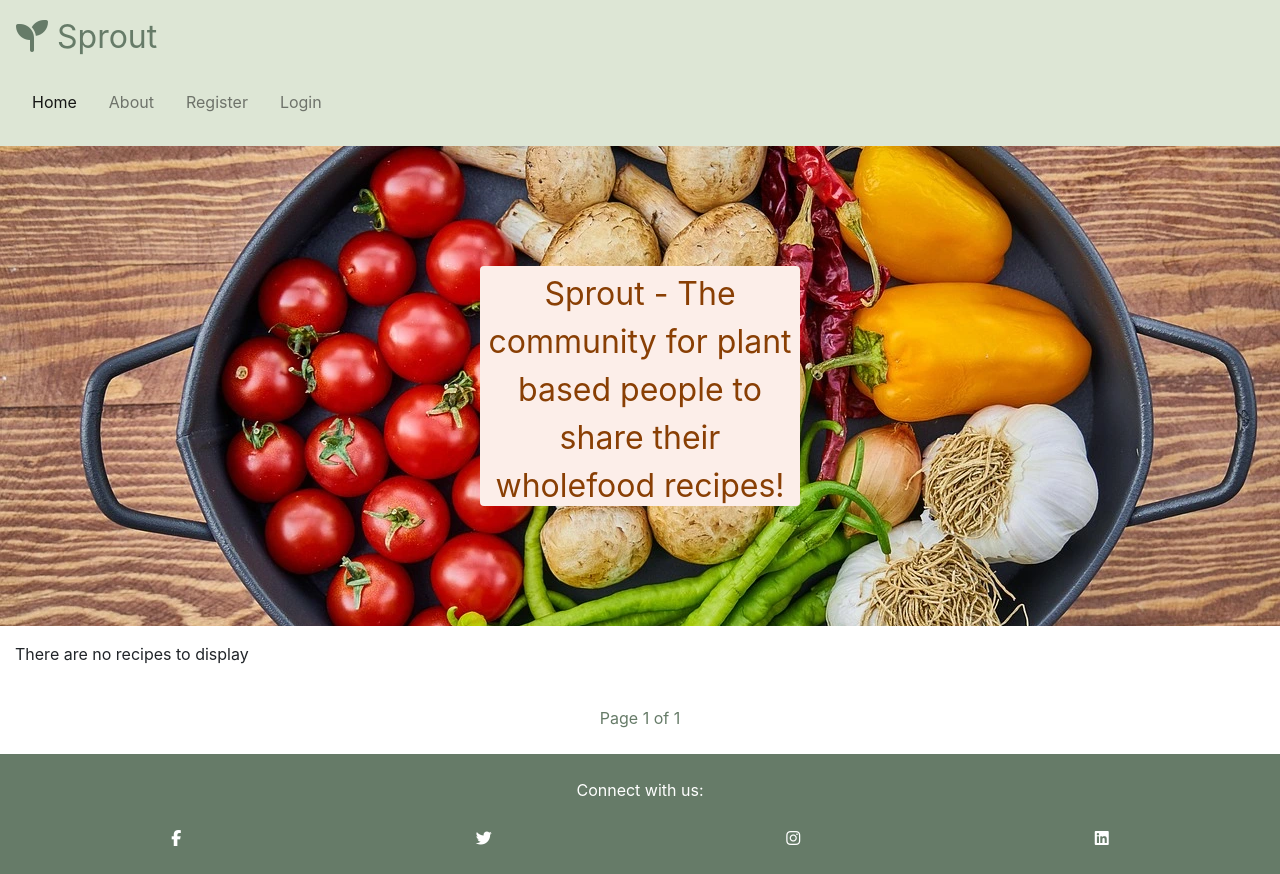
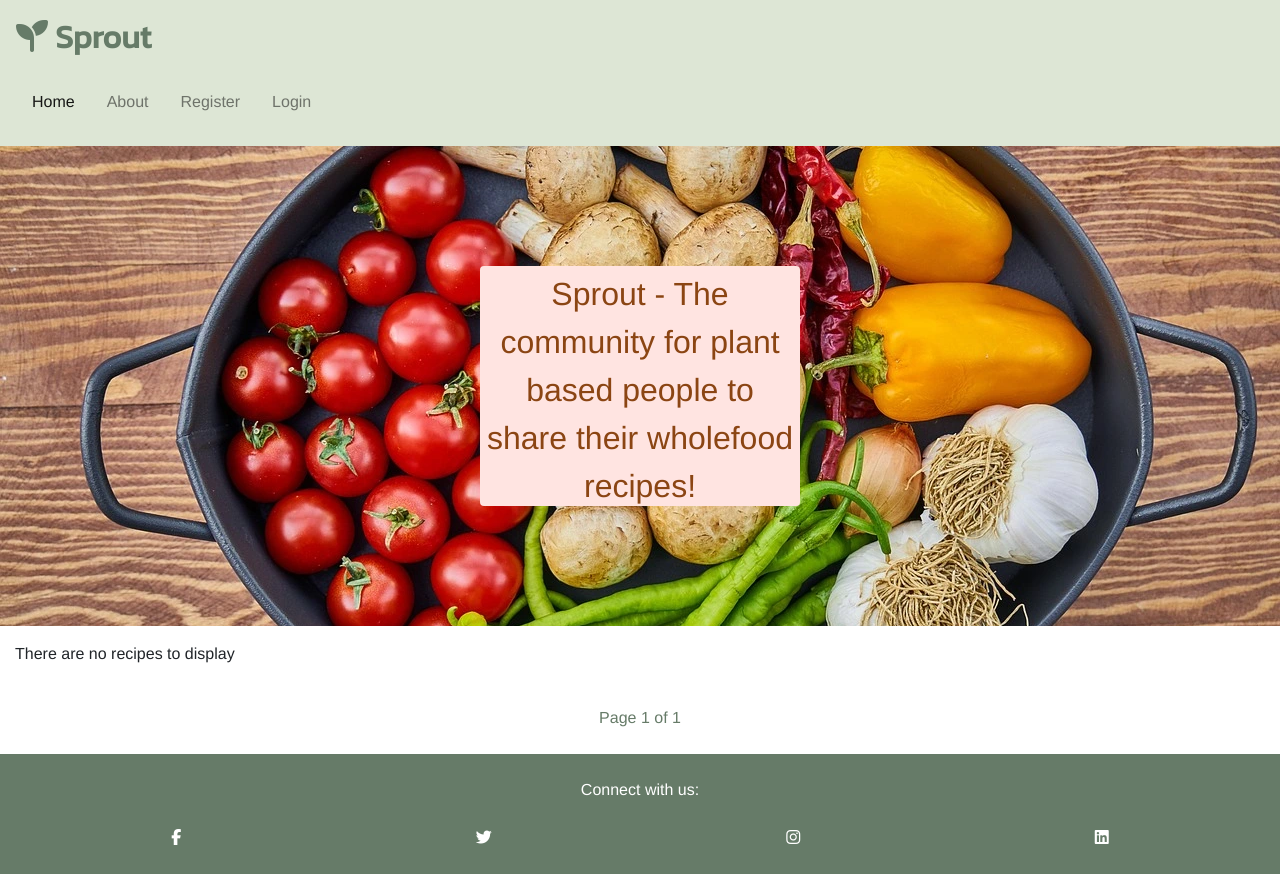
Before and after one commit to Gkicks/sprout, a Django app: page / in a window 1280 px wide. Run offline with Django 4.2, Linux system fonts and the light colour scheme; data that the repository does not hold is empty; some libraries are stand-ins or nearby versions.

Commit message:
add fonts and colour palette

```diff
--- a/static/css/style.css
+++ b/static/css/style.css
@@ -1,16 +1,49 @@
+/* google fonts */
+@import url('https://fonts.googleapis.com/css2?family=Arimo&family=Crete+Round&family=Kanit&display=swap');
+
+/* universal styling */
+
+body {
+    margin: 0;
+    padding: 0;
+    font-family: 'arimo', 'sans-serif';
+}
+
+:root {
+    --brown: #8b4513;
+    --pink: #bc8f8f;
+    --pale-pink: #ffe4e1;
+    --sage: #dde6d5;
+    --dark-green: #667B68;
+    --grey: #857f7f;
+    --white: #ffffff;
+}
+
 .hidden {
     height: 0;
     width: 0;
 }
 
+.faded {
+    font-weight: lighter;
+}
+
 /* nav bar */
 #mainNav {
-    background-color: #dde6d5;
+    background-color: var(--sage);
 }
 
 #logo {
-    color: #667b68;
+    color: var(--dark-green);
     font-size: xx-large;
+    font-weight: bolder;
+    font-family: 'kanit', 'sans-serif';
+}
+
+/* footer */
+footer {
+    background-color: var(--dark-green);
+    color: var(--white);
 }
 
 /* landing page image*/
@@ -26,9 +59,8 @@
 }
 
 .hero-blurb {
-    background-color: #fceee9;
+    background-color: var(--pale-pink);
     text-align: center;
-    color: #f8d3c5;
     border-radius: 0.25rem;
     position: absolute;
     width: 25%;
@@ -39,8 +71,7 @@
 }
 
 #hero-tagline {
-    /* text-align: center; */
-    color: #893f04;
+    color: var(--brown);
     font-size: xx-large;
 }
 
@@ -64,47 +95,27 @@
     height: 100%;
 }
 
-
-/* .card-img { */
-/* height: 15vw; */
-/* object-fit: cover; */
-/* padding-bottom: 3vh; */
-/* } */
-
-/* .img-fluid {
-    height: 100%;
-    width: auto;
-} */
-
 #name-display {
     font-size: x-large
 }
 
 .recipe-link {
-    color: #893f04;
+    color: var(--brown);
     text-decoration: none;
 }
 
 .recipe-link:hover {
-    color: #667b68;
+    color: var(--dark-green);
     text-decoration: none;
 }
 
 /* pagination */
 .page-link,
 .page-of-text {
-    color: #667b68;
+    color: var(--dark-green);
 }
 
-/* comments */
-.faded {
-    font-weight: lighter;
+/* my recipes page */
+.my-recipe-btn {
+    margin-top: 5%;
 }
-
-/* .my-recipe-row {
-    border: 1px solid black;
-} */
-
-.text-trunc {
-    text-overflow: ellipsis;
-}
--- a/templates/base.html
+++ b/templates/base.html
@@ -39,7 +39,7 @@
     <nav class="navbar navbar-expand-lg navbar-light" id="mainNav">
       <div>
         <!-- sprout logo -->
-        <a id="logo" class="navbar-brand" href="index.html"><i class="fa-solid fa-seedling"></i> Sprout</a>
+        <a id="logo" class="navbar-brand" href="blog/index.html"><i class="fa-solid fa-seedling"></i> Sprout</a>
         <!-- to collapse navbar on smaller screen sizes -->
         <button
           class="navbar-toggler"
@@ -113,33 +113,29 @@
 
     <!-- Footer-->
     <footer
-          class="text-center text-lg-start text-white"
-          style="background-color: #1c2331"
-          >
+          class="text-center text-lg-start text-white">
     <!-- Social media -->
     <section
-             class="justify-content-between p-4"
-             style="background-color: #667b68"
-             >
+             class="justify-content-between p-4">
       <div>
         <span>Connect with us:</span>
       </div>
       <br>
       <!-- facebook -->
       <div class="d-flex flex-row justify-content-around">
-        <a href="https://www.facebook.com" target="_blank" class="text-white">
+        <a href="https://www.facebook.com" target="_blank" class="text-white" aria-label="facebook">
           <i class="fab fa-facebook-f"></i>
         </a>
         <!-- twitter -->
-        <a href="https://www.twitter.com" target="_blank" class="text-white">
+        <a href="https://www.twitter.com" target="_blank" class="text-white" aria-label="twitter">
           <i class="fab fa-twitter"></i>
         </a>
         <!-- instagram -->
-        <a href="https://www.Instagram.com" target="_blank" class="text-white">
+        <a href="https://www.Instagram.com" target="_blank" class="text-white" aria-label="instagram">
           <i class="fab fa-instagram"></i>
         </a>
         <!-- linkedin -->
-        <a href="https://uk.linkedin.com/" target="_blank" class="text-white">
+        <a href="https://uk.linkedin.com/" target="_blank" class="text-white" aria-label="linkedin">
           <i class="fab fa-linkedin"></i>
         </a>
       </div>
```
Also changed, not shown: blog/templates/blog/my_recipes.html (+11 -11 lines).
